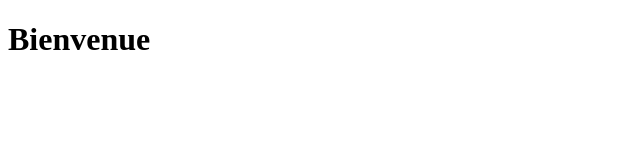
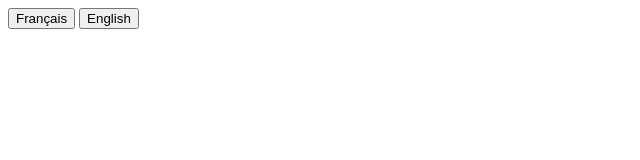
Before and after one commit to RaphaelDiMascio/WebSite, a plain HTML site: page index.html in a window 1280 px wide. Shown: the whole page, without its empty margins (0-640 px from the left). Drawn offline with Linux system fonts and the light colour scheme.

Commit message:
Changement de dossier

```diff
--- a/src/index.html
+++ b/index.html
@@ -7,6 +7,9 @@
     <title>Mon site web</title>
 </head>
 <body>
-    <h1>Bienvenue</h1>
+    <form>
+        <input type="button" id="francais" value="Français">
+        <input type="button" id="english" value="English">
+    </form>
 </body>
 </html>
```
